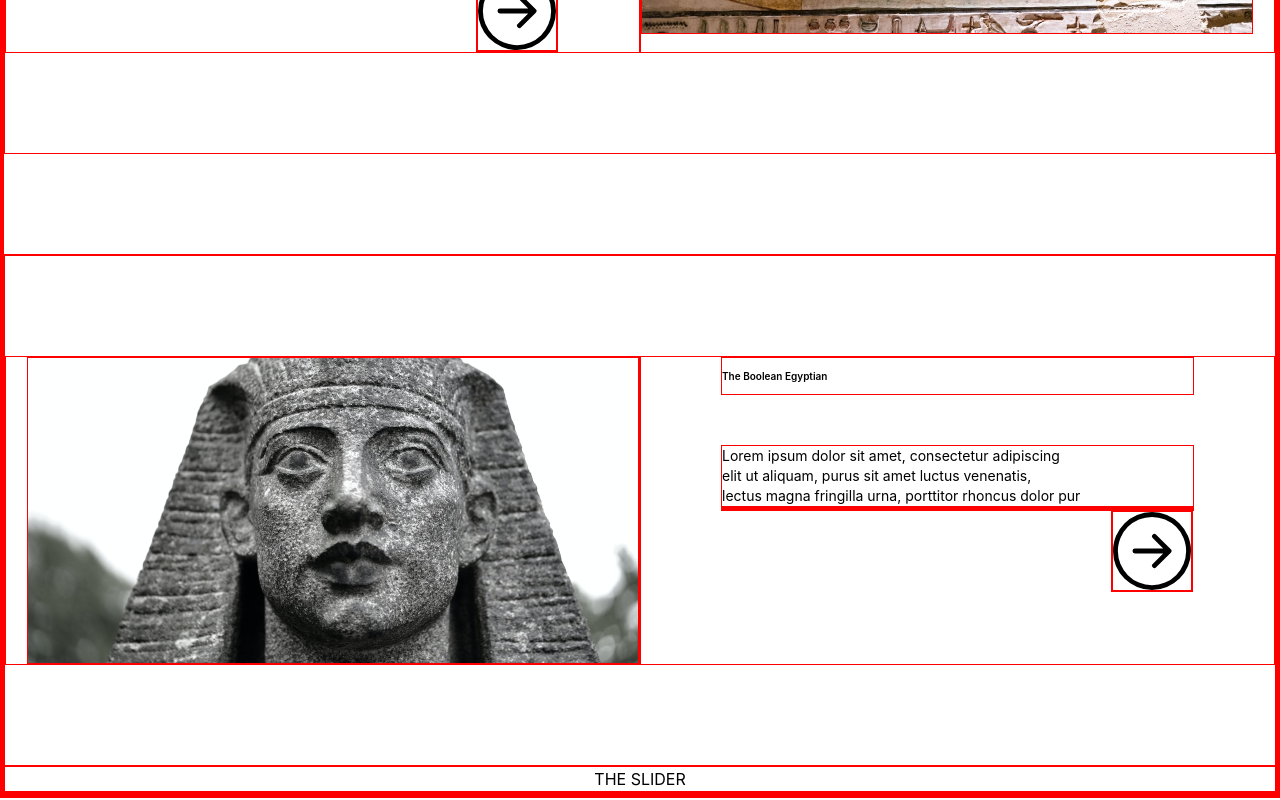
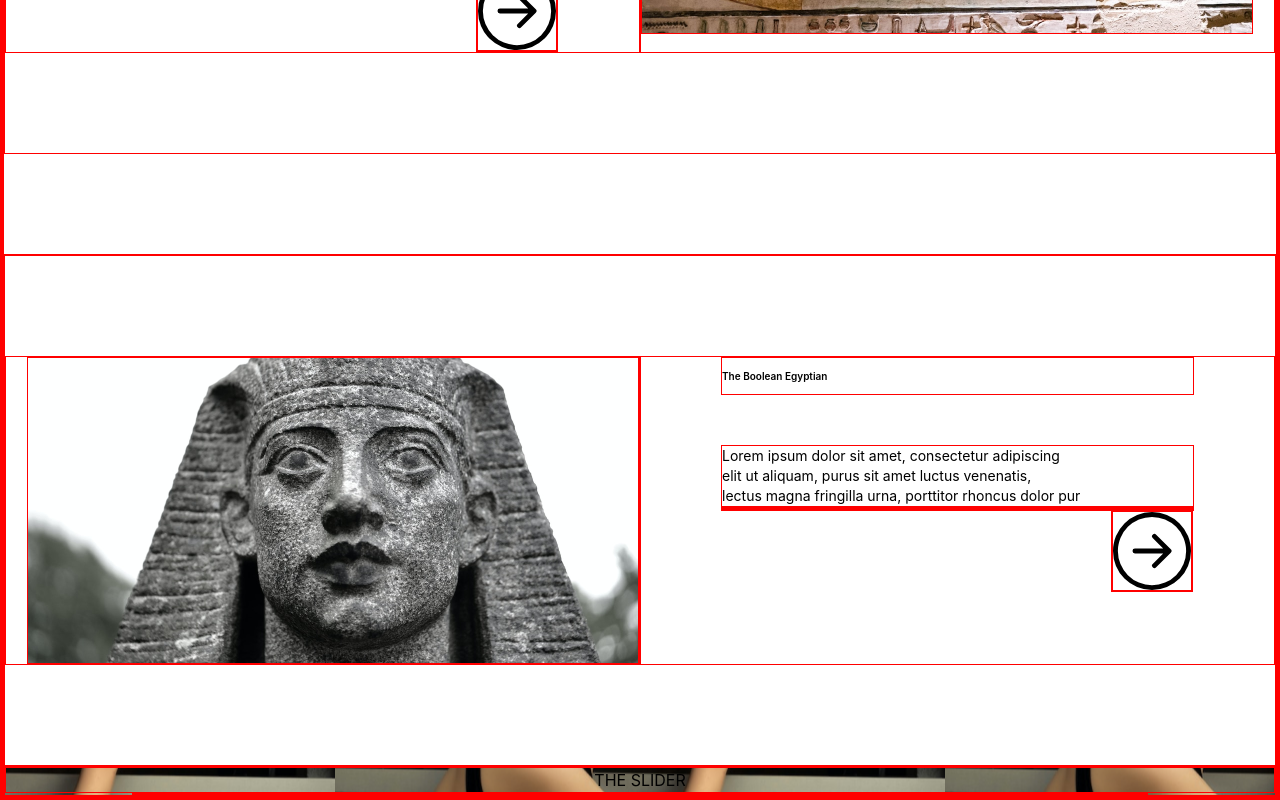
Before and after one commit to adeoye99/artsy-ap, a React (Create React App) app: page / in a window 1280 px wide. Shown: the part 2002-2802 px from the top of the page. Built offline with nearby package versions, Linux system fonts and the light colour scheme.

Commit message:
started the slider

```diff
--- a/src/Component/Slider.jsx
+++ b/src/Component/Slider.jsx
@@ -2,6 +2,7 @@ import React from "react"
 import product1 from "../assets/Images/product1.png"
 import product2 from "../assets/Images/product2.png"
 import product3 from "../assets/Images/product3.png"
+import BackgroundImage from "../assets/Images/backgroundslider.png"
 
 const ImageSlider = [
     {
@@ -18,13 +19,17 @@ const ImageSlider = [
 const Slider = () =>{
     return (
         <>
+            <div style = {{ backgroundImage : `url(${product1})`}} className="hw-full bg-center">
             <h1>
                 THE SLIDER
             </h1>
-            <div className = "h-full w-full bg-center ">
+            <div style = {{ backgroundImage : `url(${ImageSlider[0].url})`}}  className = "h-[80%] w-[80%] m-auto bg-center bg-cover">
 
             </div>
+          </div>
+
         </>
+
     )
 
 
```
Also changed, not shown: src/assets/Images/backgroundslider.png (added).
